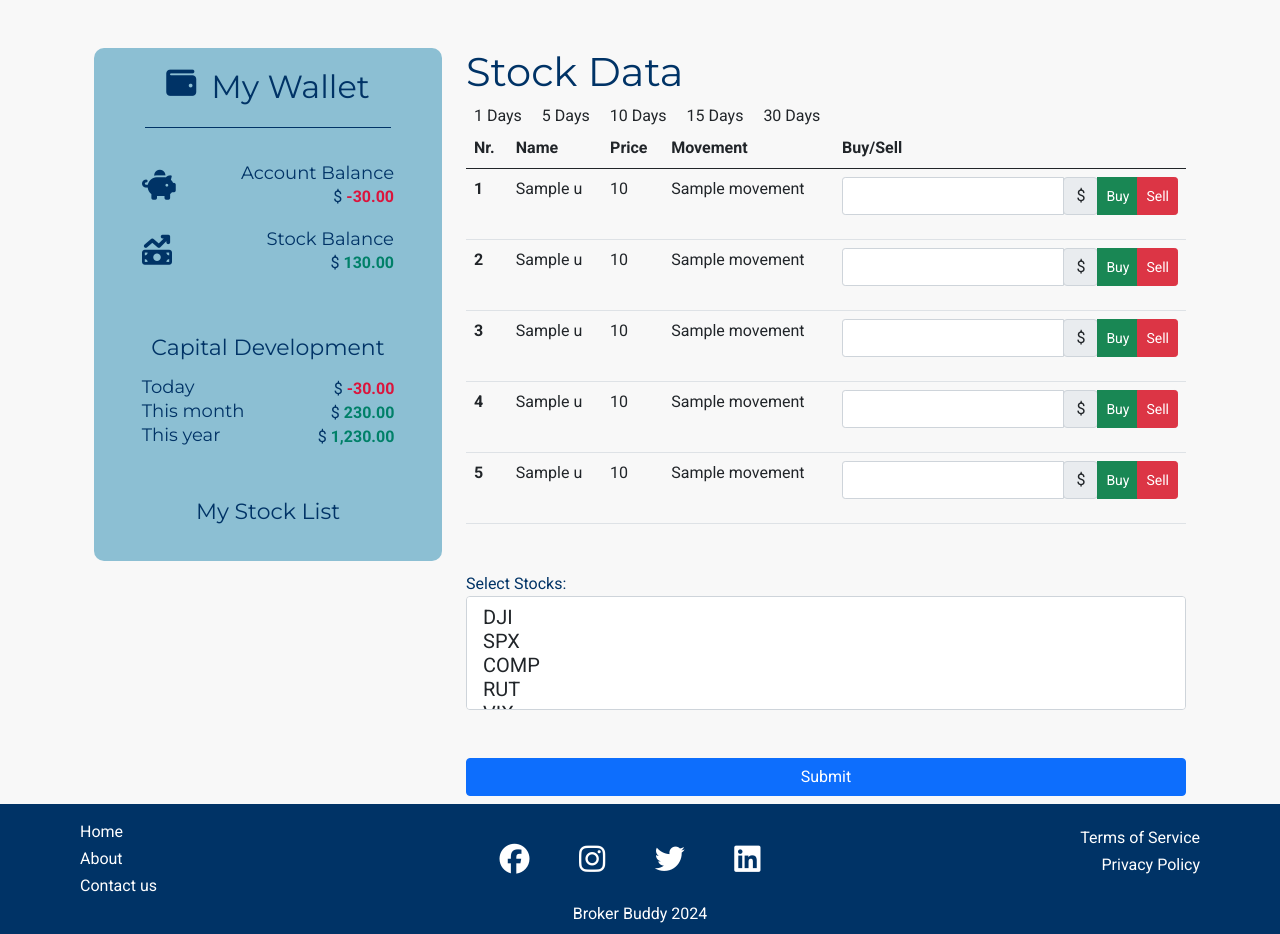
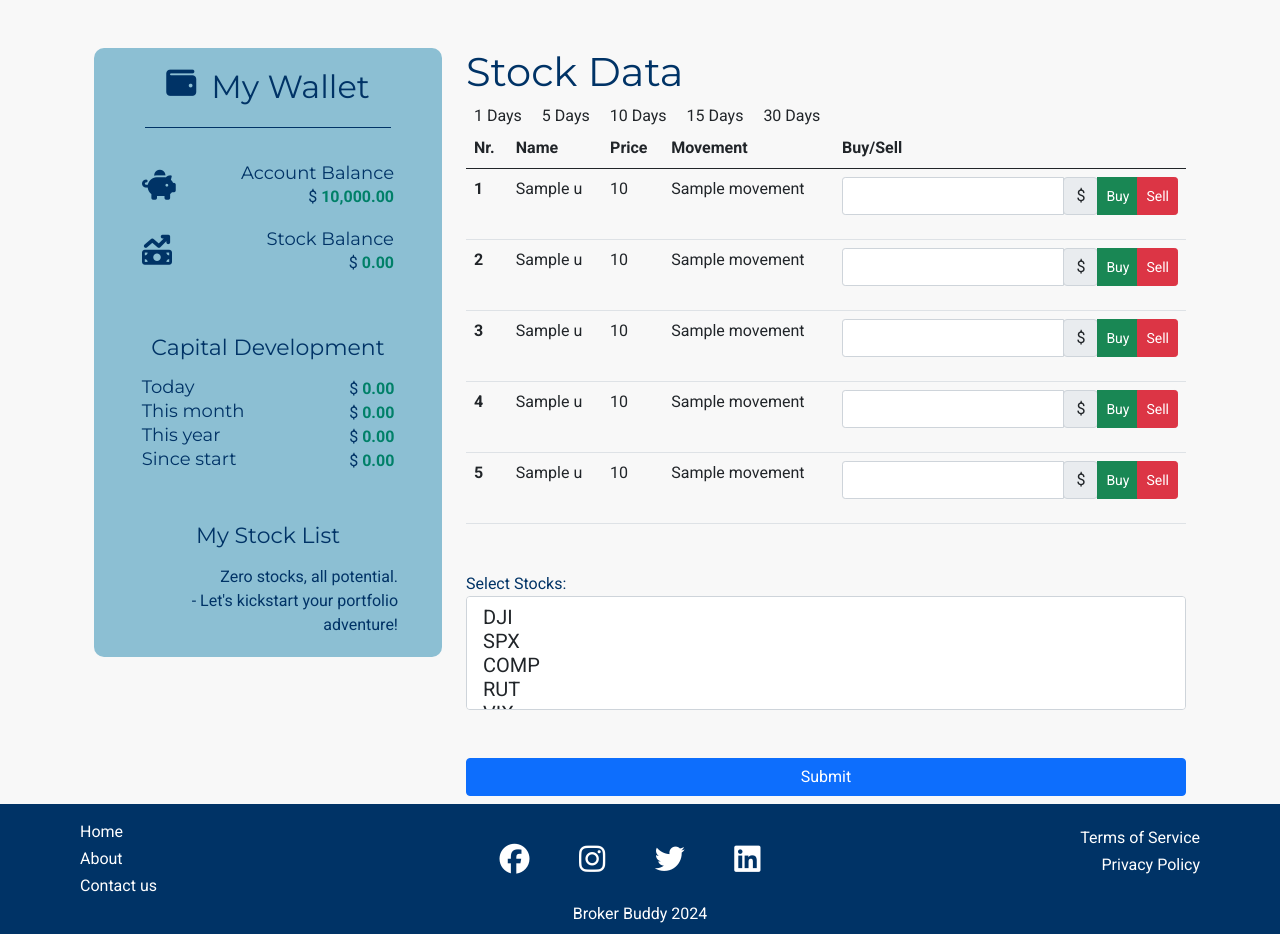
Before and after one commit to e-kai00/finFlare, a Django app: page /markets/markets/ in a window 1280 px wide. Shown: the part 98-1032 px from the top of the page. Run offline with Django 4.2, Linux system fonts and the light colour scheme; tables that the repository leaves empty hold one stand-in row (values such as "Sample post"); a database or web service that is not in the repository returns one stand-in record (values such as "Sample title"); data that the repository does not hold is empty; some libraries are stand-ins or nearby versions.

Commit message:
Add stocklist or no-stock message, add ids to numbers.

```diff
--- a/accounts/templates/accounts/my_wallet.html
+++ b/accounts/templates/accounts/my_wallet.html
@@ -22,7 +22,7 @@
             <div>
               <h4 class="logo-font">Account Balance</h4>
               <p class="logo-font">
-                $ <span class="balance-numbers">-30.00</span>
+                $ <span class="balance-numbers" id="account-balance">10,000.00</span>
               </p>
             </div>
           </div>
@@ -34,7 +34,7 @@
             <div>
               <h4 class="logo-font">Stock Balance</h4>
               <p class="logo-font">
-                $ <span class="balance-numbers">130.00</span>
+                $ <span class="balance-numbers" id="stock-balance">0.00</span>
               </p>
             </div>
           </div>
@@ -48,25 +48,47 @@
           <div class="col-10 d-flex justify-content-between">
             <h4>Today</h4>
             <p class="logo-font">
-              $ <span class="balance-numbers">-30.00</span>
+              $ <span class="balance-numbers" id="cap-dev-today">0.00</span>
             </p>
           </div>
           <div class="col-10 d-flex justify-content-between">
             <h4>This month</h4>
             <p class="logo-font">
-              $ <span class="balance-numbers">230.00</span>
+              $ <span class="balance-numbers" id="cap-dev-this-month">0.00</span>
             </p>
           </div>
           <div class="col-10 d-flex justify-content-between">
             <h4>This year</h4>
             <p class="logo-font">
-              $ <span class="balance-numbers">1,230.00</span>
+              $ <span class="balance-numbers" id="cap-dev-this-year">0.00</span>
+            </p>
+          </div>
+          <div class="col-10 d-flex justify-content-between">
+            <h4>Since start</h4>
+            <p class="logo-font">
+              $ <span class="balance-numbers" id="cap-dev-since-start">0.00</span>
             </p>
           </div>
         </div>
         <div class="row justify-content-center">
           <div class="text-center">
             <h3 class="logo-font mb-3">My Stock List</h3>
+          </div>
+        </div>
+        <div class="row stock-row">
+          <!-- If user has stocks show stock list, else show message "Buy some stocks" -->
+          <div class="row">
+            {% if stocks %}
+              <!-- Display the list of stocks -->
+              {% for stock in stocks %}
+                <!-- Display each stock -->
+              {% endfor %}
+            {% else %}
+            <div class="col-12">
+              <!-- Display a message if the list is empty -->
+              <p id="stock-message">Zero stocks, all potential.<br> - Let's kickstart your portfolio adventure!</p>
+            </div>
+            {% endif %}
           </div>
         </div>
       </div>
```
